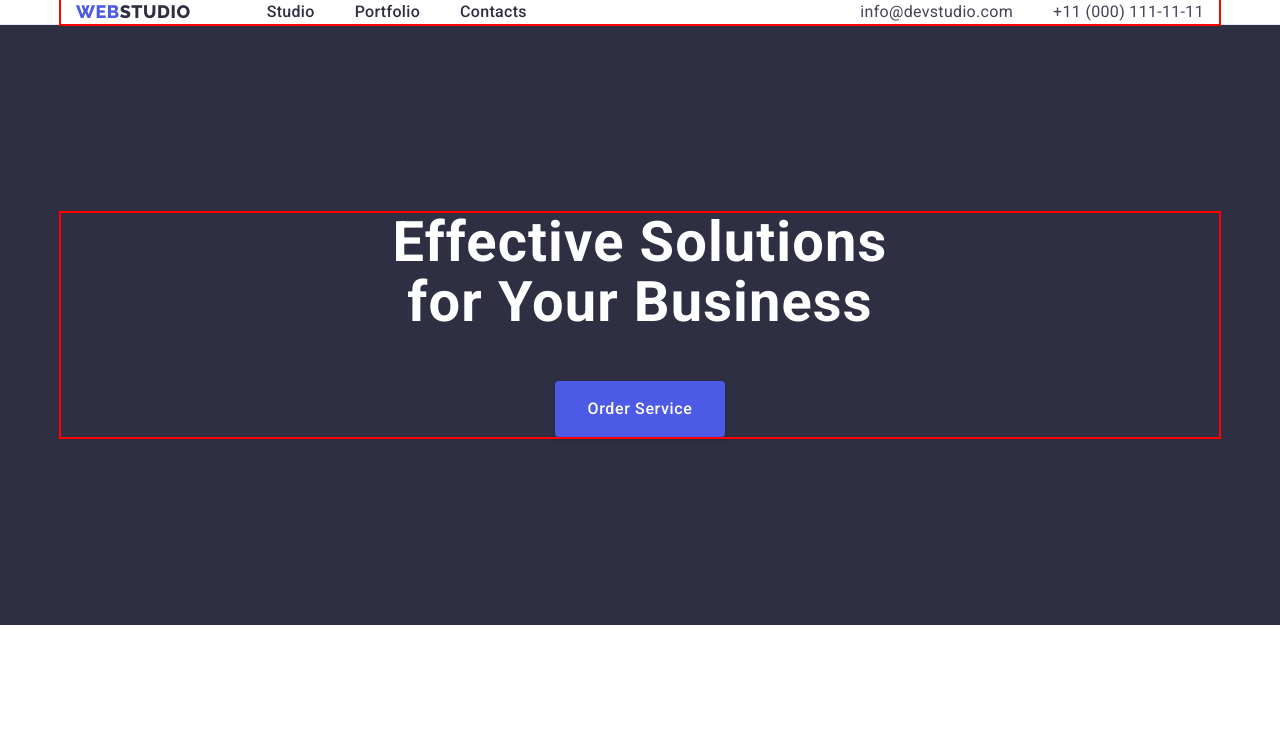
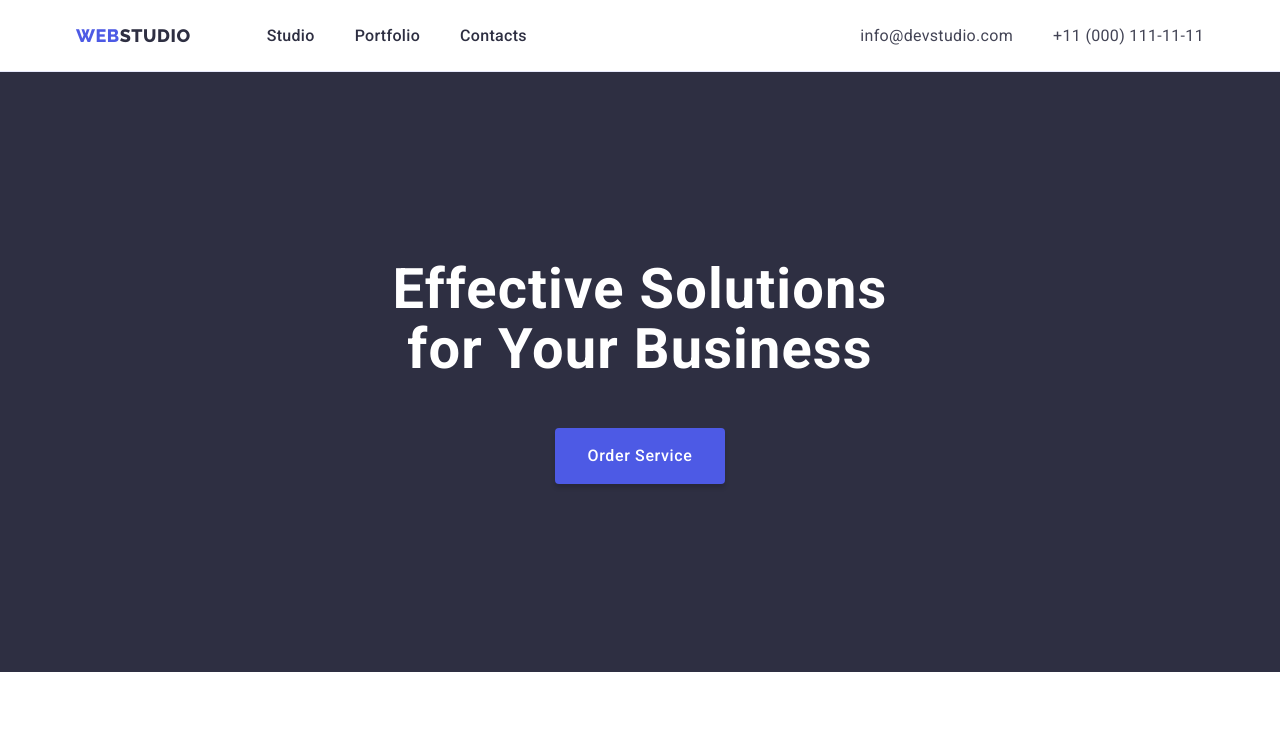
Before and after one commit to linaeveeee/goit-markup-hw-03, a plain HTML site: page index.html in a window 1280 px wide. Shown: the top 741 px of the page. Drawn offline with nearby package versions, Linux system fonts and the light colour scheme.

Commit message:
homework3.13

```diff
--- a/css/styles.css
+++ b/css/styles.css
@@ -49,6 +49,10 @@ img {
   display: block;
 }
 
+a {
+  display: block;
+}
+
 .visually-hidden {
   position: absolute;
   width: 1px;
@@ -68,7 +72,6 @@ img {
   padding-left: 15px;
   padding-right: 15px;
   margin: 0 auto;
-  outline: 2px solid red;
 }
 
 .section-title {
@@ -83,6 +86,7 @@ img {
 /** -----------------------HEADER------------------------------ */
 
 .header {
+  height: 72px;
   border-bottom: 1px solid var(--cornflower);
 }
 
```
